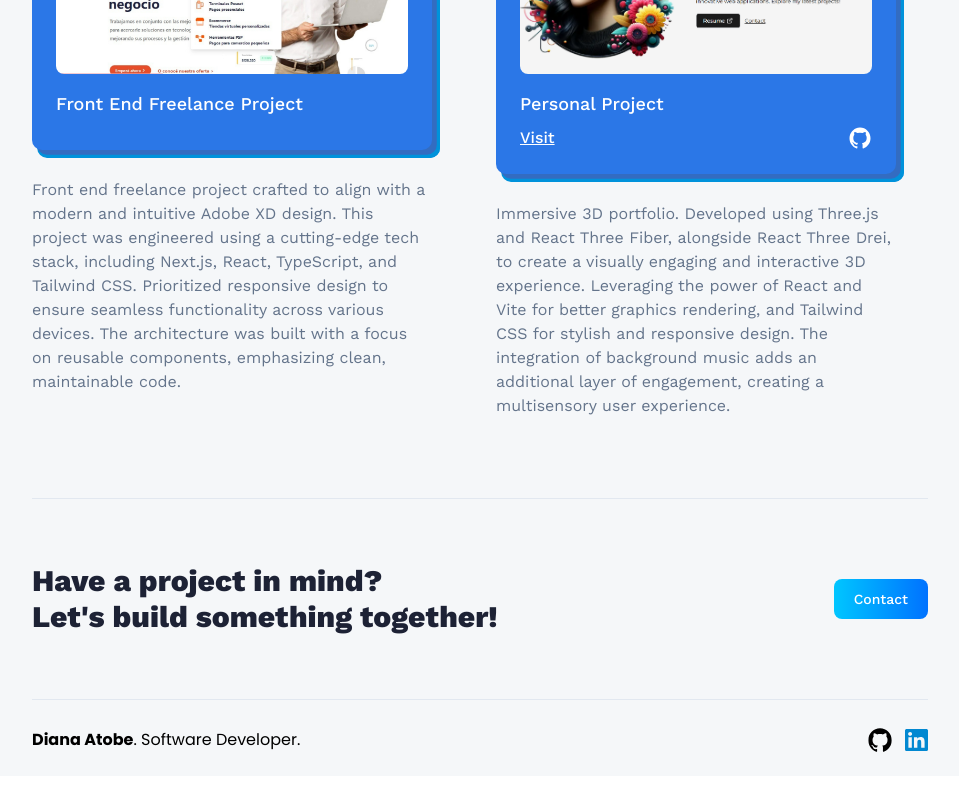
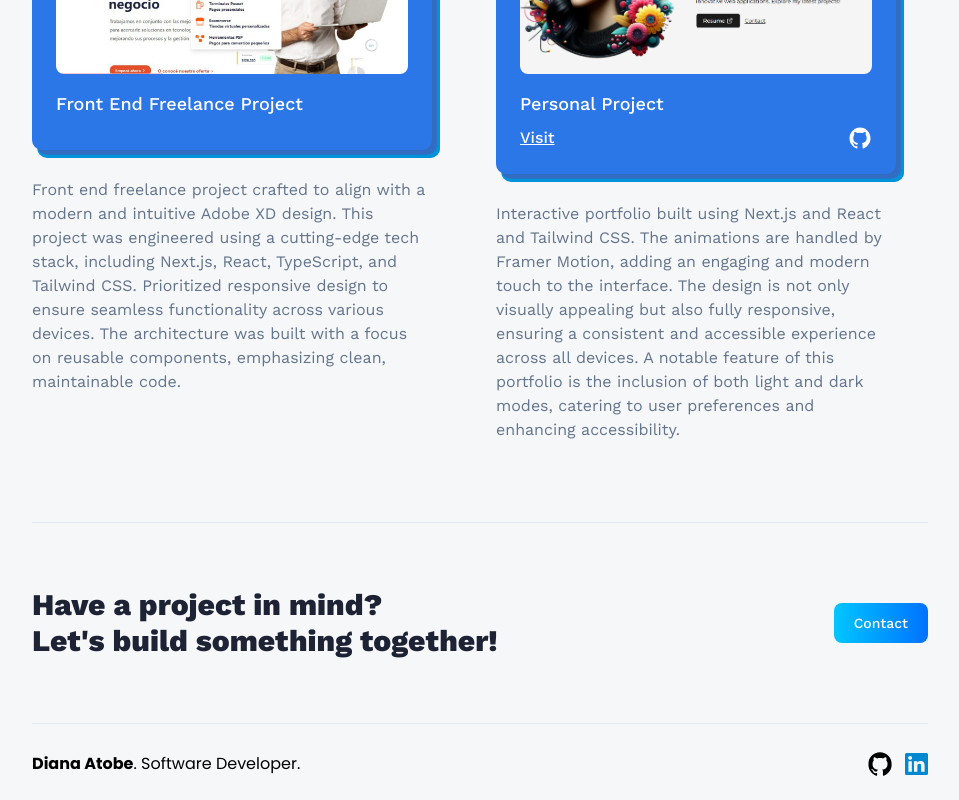
Before and after one commit to diniat/diana-3d-portfolio, a React (Vite) app: page /projects in a window 1280 px wide. Shown: the part 1086-1886 px from the top of the page, without its empty margins (160-1119 px from the left). Before the commit the page ends 1862 px from the top, so only its background shows below. Built offline with nearby package versions, Linux system fonts and the light colour scheme; no server answers.

Commit message:
updated project descripion

```diff
--- a/src/constants/index.js
+++ b/src/constants/index.js
@@ -212,7 +212,7 @@ export const projects = [
     type: "Personal Project",
     title: "Animated Portfolio",
     description:
-      "Immersive 3D portfolio. Developed using Three.js and React Three Fiber, alongside React Three Drei, to create a visually engaging and interactive 3D experience. Leveraging the power of React and Vite for better graphics rendering, and Tailwind CSS for stylish and responsive design. The integration of background music adds an additional layer of engagement, creating a multisensory user experience.",
+      "Interactive portfolio built using Next.js and React and Tailwind CSS. The animations are handled by Framer Motion, adding an engaging and modern touch to the interface. The design is not only visually appealing but also fully responsive, ensuring a consistent and accessible experience across all devices. A notable feature of this portfolio is the inclusion of both light and dark modes, catering to user preferences and enhancing accessibility.",
     link: "https://dianatobe-dev.vercel.app/",
     github: "",
     hidden: false,
```
